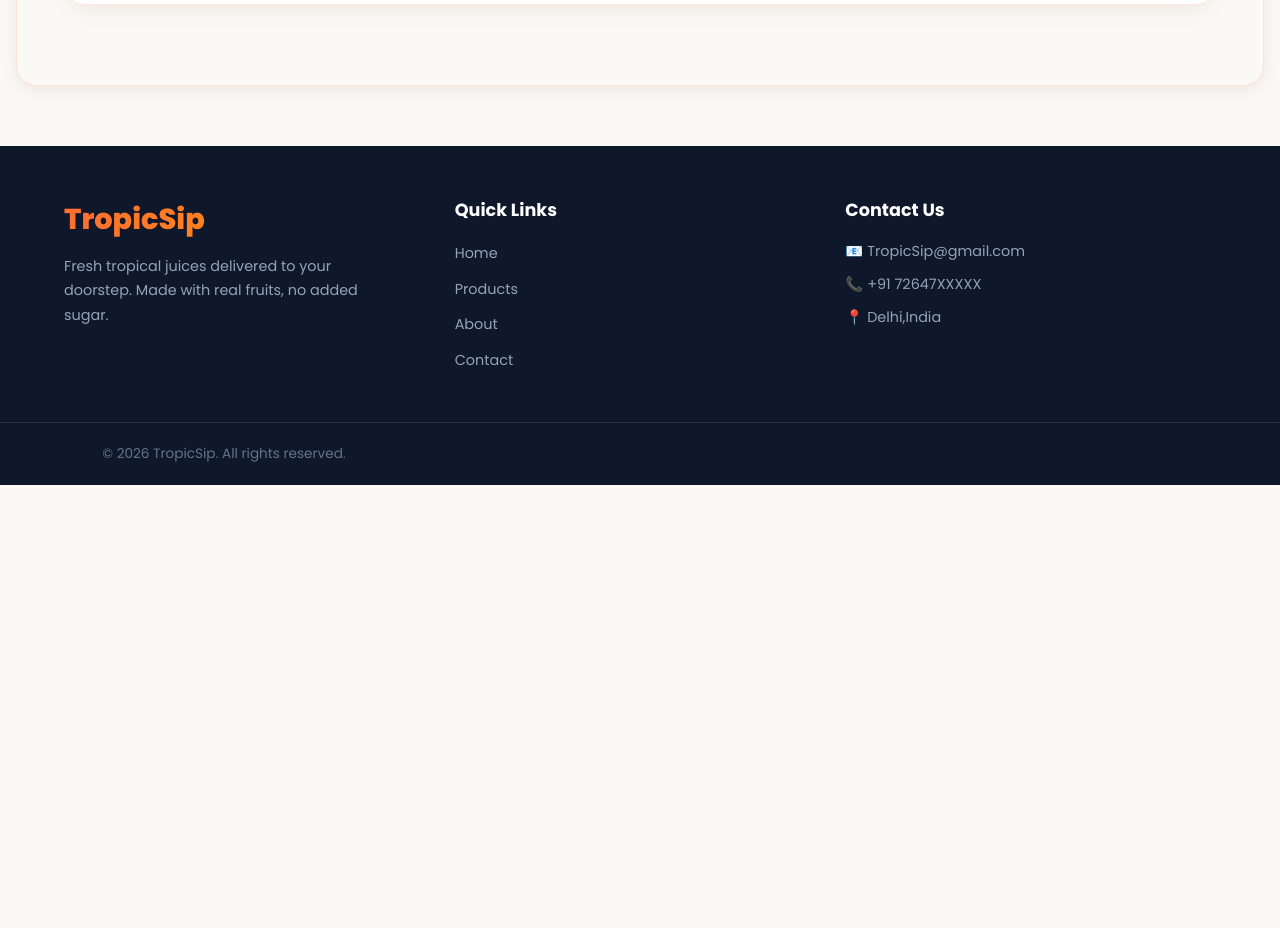
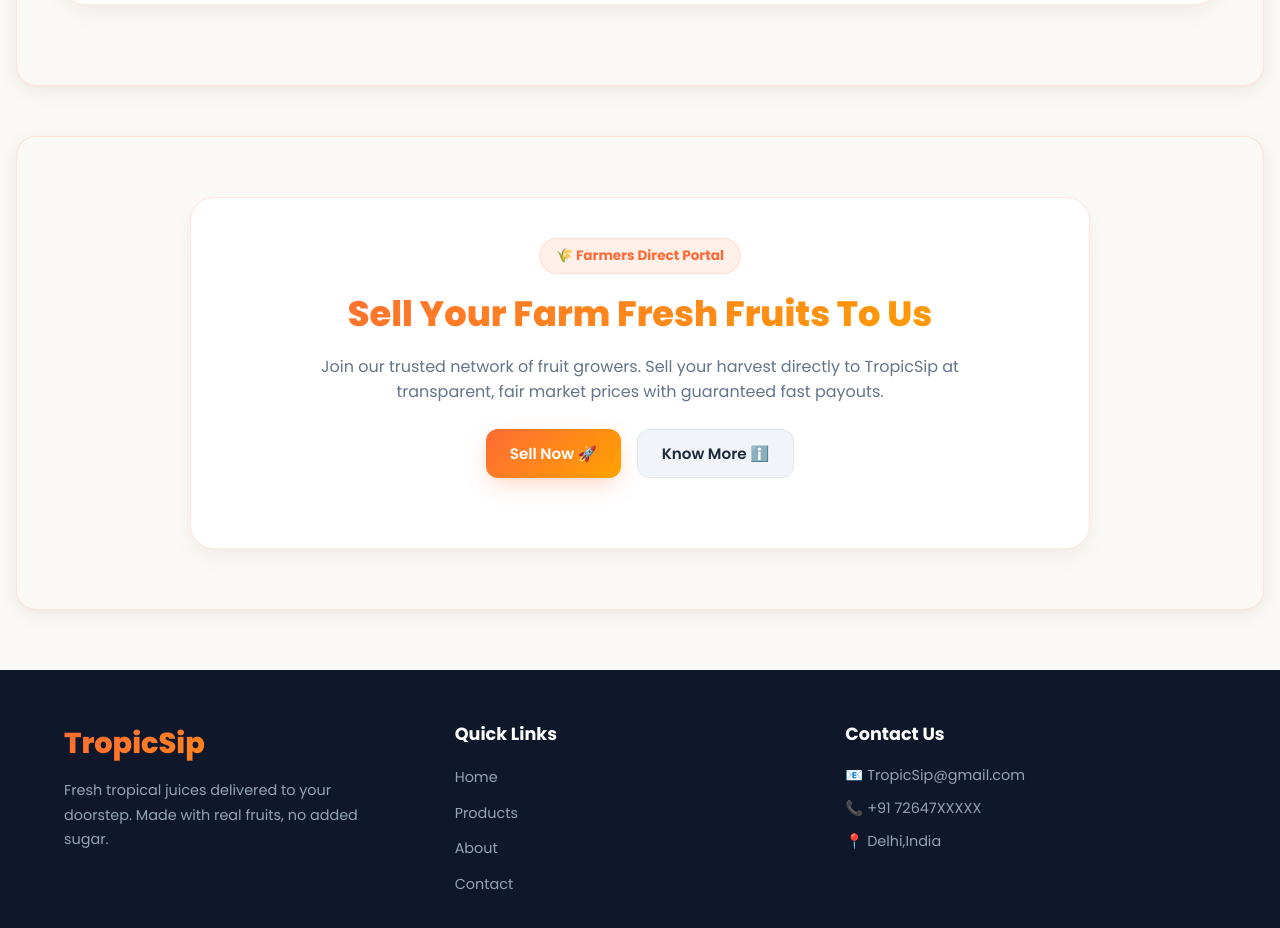
Before and after one commit to HardikYadav2007/TropicSip, a React (Vite) app: page / in a window 1280 px wide. Shown: the part 3920-4848 px from the top of the page. Before the commit the page ends 4405 px from the top, so only its background shows below. Built offline with nearby package versions, Linux system fonts and the light colour scheme.

Commit message:
Seller Form mistakely removed

```diff
--- a/src/components/Pages/HomePage.jsx
+++ b/src/components/Pages/HomePage.jsx
@@ -37,6 +37,7 @@ export default function HomePage() {
                         <BottleMagic />
                         <ProductGrid onAddToCart={handleAddToCart} />
                         <About />
+                        <SellerForm/>
                         <Footer />
                     </>
                 )}
```
